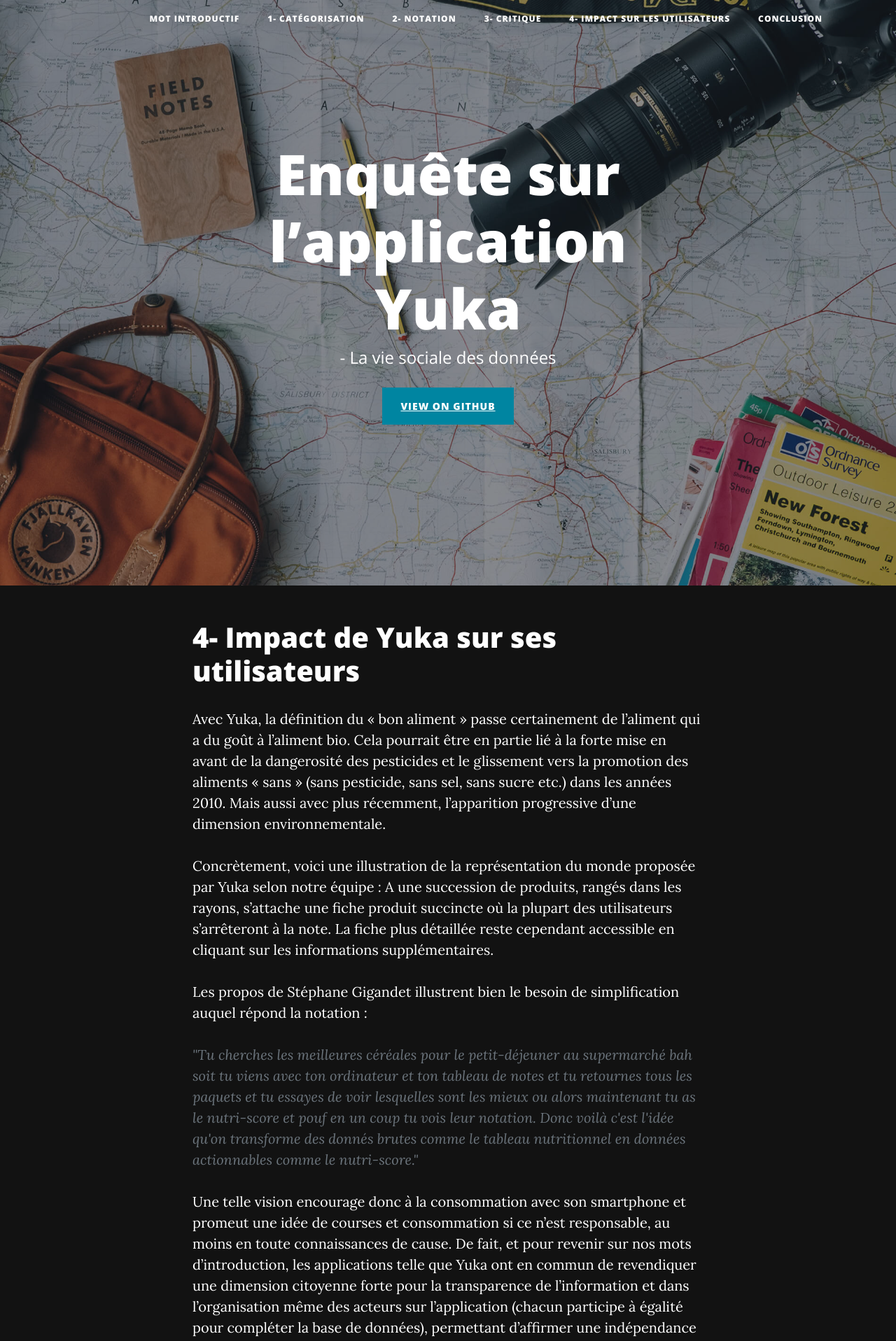
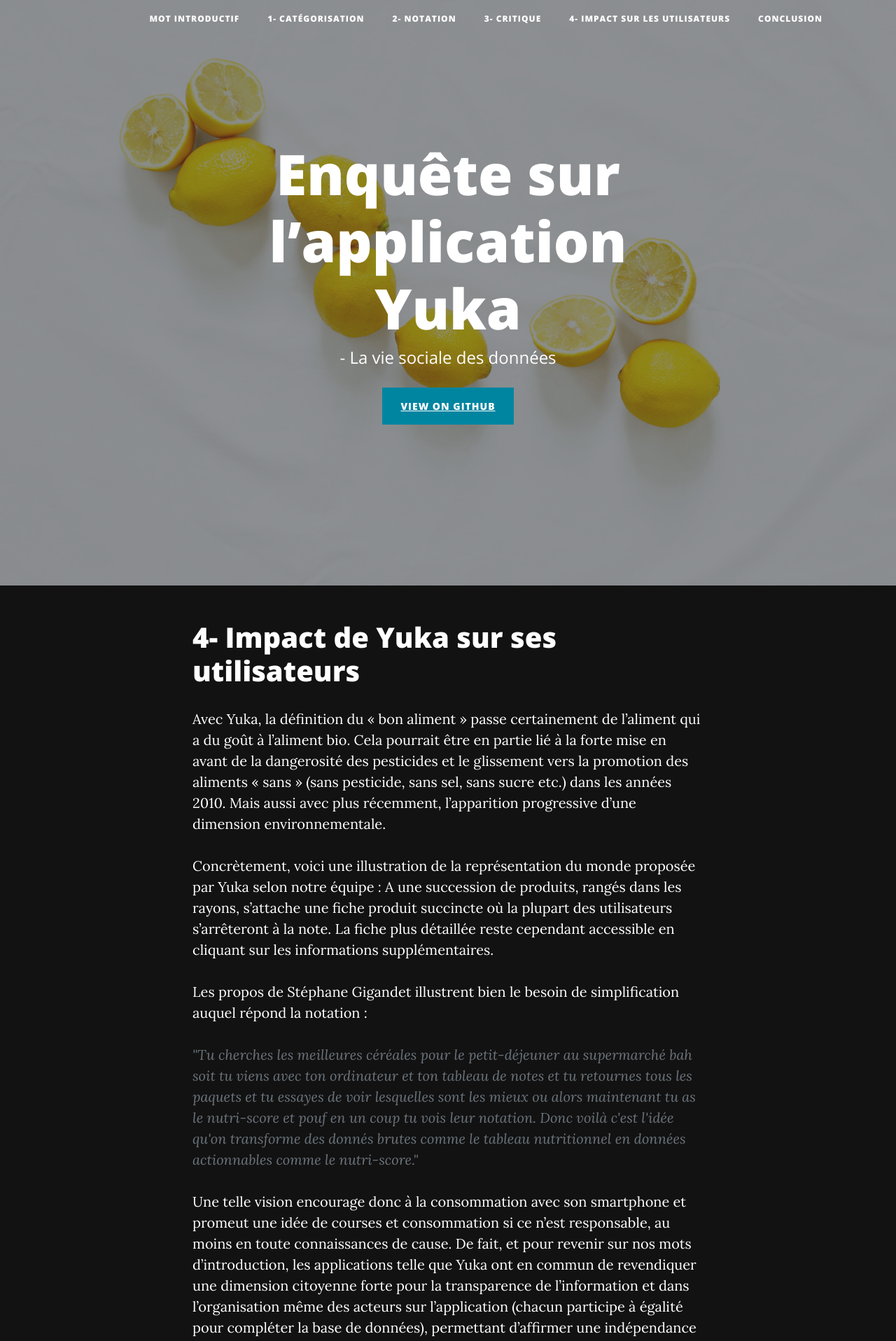
Before and after one commit to koneeko/Rendu-Yuka, a Jekyll site: the page 4-Impact-sur-les-utilisateurs.html, which Jekyll copies as it is, in a window 1280 px wide. Shown: the top 1917 px of the page at 70% size. Built offline with Jekyll 4.4.1, drawn with Linux system fonts in a browser that asks for light colours.

Commit message:
Modif images bg

```diff
--- a/1-Categorisation.html
+++ b/1-Categorisation.html
@@ -27,7 +27,7 @@
         </div>
         </div>
     </nav>
-    <header class="masthead" style="background-image:url('assets/img/Accueil.jpg');">
+    <header class="masthead" style="background-image:url('assets/img/Catégorisation.jpg');">
         <div class="overlay"></div>
         <div class="container">
             <div class="row">
--- a/2-Notation.html
+++ b/2-Notation.html
@@ -27,7 +27,7 @@
         </div>
         </div>
     </nav>
-    <header class="masthead" style="background-image:url('assets/img/about-bg.jpg');">
+    <header class="masthead" style="background-image:url('assets/img/Notation.jpg');">
         <div class="overlay"></div>
         <div class="container">
             <div class="row">
--- a/3-Critique.html
+++ b/3-Critique.html
@@ -27,7 +27,7 @@
         </div>
         </div>
     </nav>
-    <header class="masthead" style="background-image:url('assets/img/about-bg.jpg');">
+    <header class="masthead" style="background-image:url('assets/img/Critique.jpg');">
         <div class="overlay"></div>
         <div class="container">
             <div class="row">
--- a/4-Impact-sur-les-utilisateurs.html
+++ b/4-Impact-sur-les-utilisateurs.html
@@ -27,7 +27,7 @@
         </div>
         </div>
     </nav>
-    <header class="masthead" style="background-image:url('assets/img/about-bg.jpg');">
+    <header class="masthead" style="background-image:url('assets/img/Impact.jpg');">
         <div class="overlay"></div>
         <div class="container">
             <div class="row">
--- a/index.html
+++ b/index.html
@@ -16,7 +16,7 @@
         </div>
         </div>
     </nav>
-    <header class="masthead" style="background-image:url('assets/img/accueil.jpg');">
+    <header class="masthead" style="background-image:url('assets/img/Accueil.jpg');">
         <div class="overlay"></div>
         <div class="container">
             <div class="row">
```
